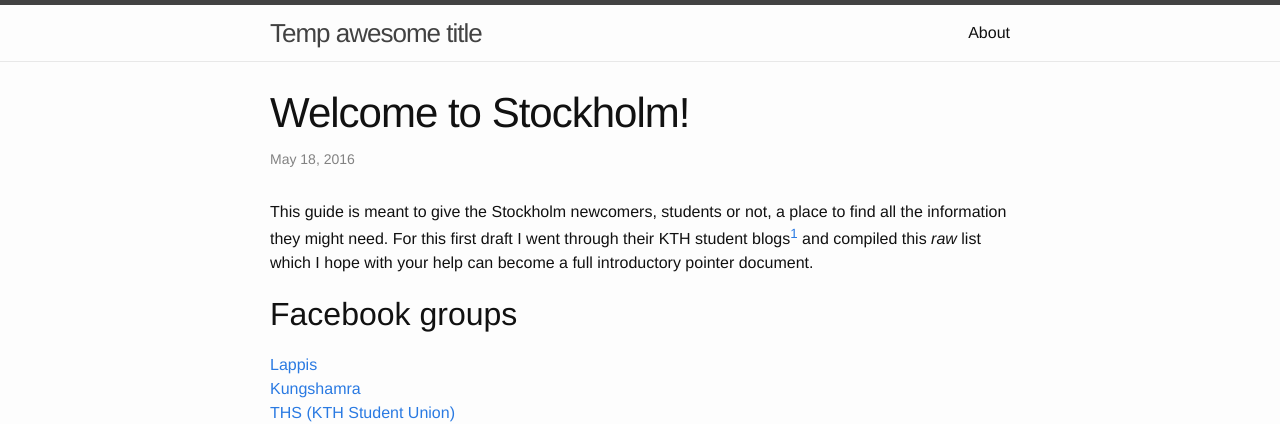
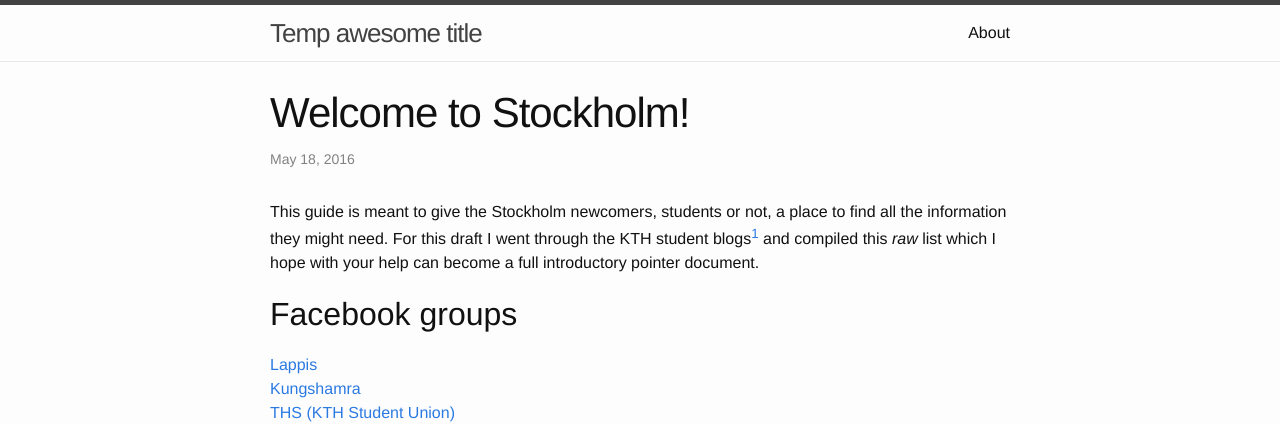
Before and after one commit to Fil0x/Fil0x.github.io, a Jekyll site: the page built from _posts/2016-05-18-welcome-to-stockholm.markdown, in a window 1280 px wide and 900 px high. Shown: the top 424 px of the window. Built offline with Jekyll 4.4.1, drawn with Linux system fonts in a browser that asks for light colours; some of the changed text lies outside the part shown.

Commit message:
Corrections

```diff
--- a/_posts/2016-05-18-welcome-to-stockholm.markdown
+++ b/_posts/2016-05-18-welcome-to-stockholm.markdown
@@ -5,7 +5,7 @@ date:   2016-05-18 20:58:44 +0200
 categories: stockholm guides
 ---
 
-This guide is meant to give the Stockholm newcomers, students or not, a place to find all the information they might need. For this first draft I went through their KTH student blogs<sup>[1]</sup> and compiled this _raw_  list which I hope with your help can become a full introductory pointer document.
+This guide is meant to give the Stockholm newcomers, students or not, a place to find all the information they might need. For this draft I went through the KTH student blogs<sup>[1]</sup> and compiled this _raw_  list which I hope with your help can become a full introductory pointer document.
 
 
 Facebook groups
```
Also changed, not shown: other parts of _posts/2016-05-18-welcome-to-stockholm.markdown (+1 -1 lines).
